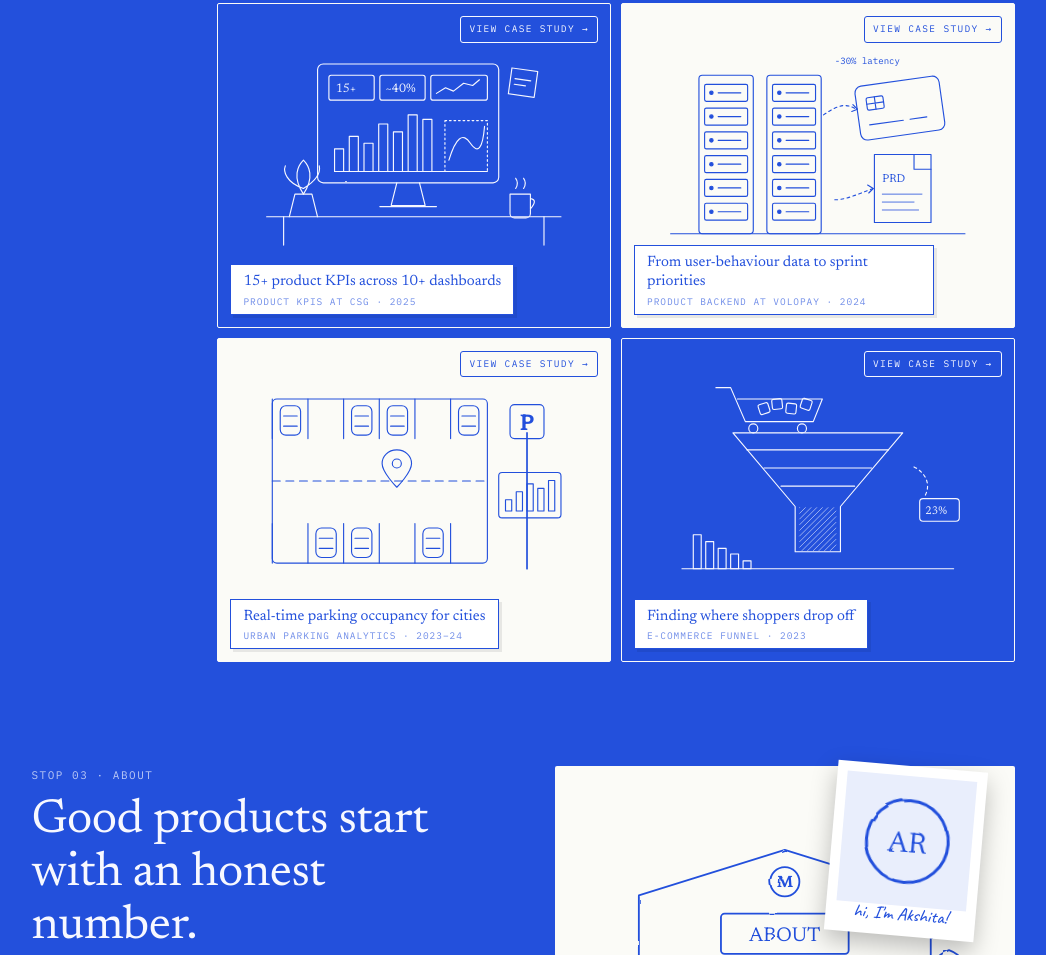
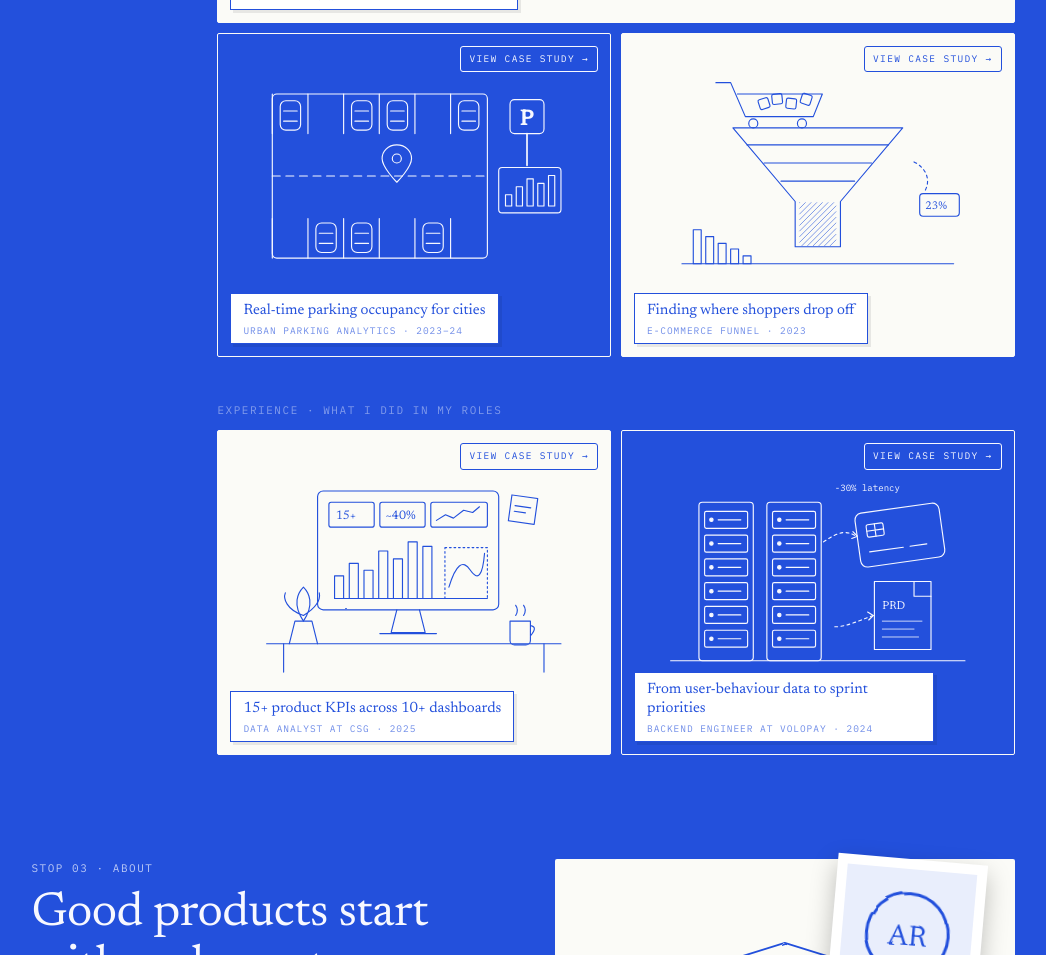
Before and after one commit to Akshita0R/Portfolio, a website: page site/index.html in a window 1280 px wide. Shown: the part 1328-2283 px from the top of the page, without its empty margins (227-1273 px from the left). Drawn offline with Linux system fonts and the light colour scheme.

Commit message:
Separate projects from experience: train shows only projects; Work splits Projects and Experience

```diff
--- a/site/assets/app.js
+++ b/site/assets/app.js
@@ -22,10 +22,13 @@
   fill("[data-name]", P.name);
   fill("[data-year]", now.getFullYear());
 
+  const projects = P.projects.filter((p) => p.type !== "experience");
+  const roles = P.projects.filter((p) => p.type === "experience");
+
   // Home panels
   $('[data-art="platform"]').innerHTML = Art.platform();
   $('[data-art="train"]').insertAdjacentHTML("beforeend", Art.train(
-    P.projects.map((p) => ({ title: p.short || p.title, scene: p.scene, href: caseUrl(p) }))
+    projects.map((p) => ({ title: p.short || p.title, scene: p.scene, href: caseUrl(p) }))
   ));
 
   const ticket = $("[data-ticket]");
@@ -74,7 +77,7 @@
     ${P.experience.map((x) => `<div class="rrow"><div><h3>${esc(x.org)}</h3><div class="rrow__role">${esc(x.role)}</div></div><div class="rrow__when">${esc(x.when)}<br>${esc(x.where)}</div>
       <ul>${x.points.map((t) => `<li>${esc(t)}</li>`).join("")}</ul></div>`).join("")}
     <h2>Projects</h2>
-    ${P.projects.filter((p) => !/ at /.test(p.title)).map((p) => `<div class="rrow"><div><h3>${esc(p.title)}</h3><div class="rrow__role">${esc(p.label)} · ${esc(p.tools)}</div></div><div class="rrow__when">${esc(p.year)}<br><a href="${caseUrl(p)}">Case study →</a></div></div>`).join("")}
+    ${projects.map((p) => `<div class="rrow"><div><h3>${esc(p.title)}</h3><div class="rrow__role">${esc(p.label)} · ${esc(p.tools)}</div></div><div class="rrow__when">${esc(p.year)}<br><a href="${caseUrl(p)}">Case study →</a></div></div>`).join("")}
     <h2>Education</h2>
     ${P.education.map((x) => `<div class="rrow"><div><h3>${esc(x.org)}</h3><div class="rrow__role">${esc(x.role)}</div></div><div class="rrow__when">${esc(x.when)}</div></div>`).join("")}
     <h2>Skills</h2>
@@ -101,20 +104,20 @@
   if (new URLSearchParams(location.search).get("mode") === "recruiter") setRecruiter(true, false);
 
   // Work cards
-  $("[data-cards]").innerHTML = P.projects
-    .map((p) => `<a class="card reveal${p.wide ? " card--wide" : ""}" href="${caseUrl(p)}" data-case="${esc(p.id)}">
+  const card = (p) => `<a class="card reveal${p.wide ? " card--wide" : ""}" href="${caseUrl(p)}" data-case="${esc(p.id)}">
       <div class="card__art">${Art.scene(p.scene)}</div>
       <span class="card__more">View case study →</span>
       <div class="card__info" aria-hidden="true">${esc(p.intro.split(". ")[0])}.
         <dl><dt>Role</dt><dd>${esc(p.role)}</dd><dt>Team</dt><dd>${esc(p.team)}</dd><dt>When</dt><dd>${esc(p.timeline)}</dd></dl>
       </div>
       <span class="card__label">${esc(p.label)}<small>${esc(p.title)} · ${esc(p.year)}</small></span>
-    </a>`)
-    .join("");
-  $("[data-cards]").addEventListener("click", (e) => {
+    </a>`;
+  $("[data-cards]").innerHTML = projects.map(card).join("");
+  $("[data-roles-cards]").innerHTML = roles.map(card).join("");
+  $$(".cards").forEach((el) => el.addEventListener("click", (e) => {
     const c = e.target.closest("[data-case]");
     if (c) track("project", c.dataset.case);
-  });
+  }));
 
   // About
   $("[data-about-title]").textContent = P.about.title;
--- a/site/assets/art.js
+++ b/site/assets/art.js
@@ -46,22 +46,25 @@ window.Art = (() => {
 
   // Home panel: inside a metro coach. Each window is a project you can open.
   const train = (windows) => {
-    const W = 1000, wy = 50, ww = 150, wh = 128;
+    const W = 1000, ww = 220, wh = 128, wy = 50, n = windows.length;
+    const gap = (W - n * ww) / (n + 1);
+    const xs = windows.map((_, i) => gap + i * (ww + gap));
     const wins = windows.map((w, i) => {
-      const x = 60 + i * 180, cx = x + ww / 2;
+      const x = xs[i], cx = x + ww / 2;
       return `<a href="${w.href}" class="art__link" aria-label="Open the ${w.title} case study">
         <rect x="${x}" y="${wy}" width="${ww}" height="${wh}" rx="12" fill="var(--panel)" />
         <rect x="${x + 8}" y="${wy + 8}" width="${ww - 16}" height="${wh - 16}" rx="8" />
         <g transform="translate(${cx} ${wy + 34})">${icons[w.scene] || ""}</g>
-        <text x="${cx}" y="${wy + 76}" text-anchor="middle" font-size="16" fill="currentColor" stroke="none" font-family="Newsreader, Georgia, serif">${w.title}</text>
+        <text x="${cx}" y="${wy + 76}" text-anchor="middle" font-size="17" fill="currentColor" stroke="none" font-family="Newsreader, Georgia, serif">${w.title}</text>
         <rect x="${cx - 32}" y="${wy + 88}" width="64" height="20" rx="10" />
         <text x="${cx}" y="${wy + 102}" text-anchor="middle" font-size="9.5" fill="currentColor" stroke="none" font-family="IBM Plex Mono, monospace" letter-spacing="1">OPEN →</text>
       </a>`;
     }).join("");
+    const poles = [gap / 2, ...xs.map((x) => x + ww + gap / 2)];
     return svg(`0 0 ${W} 300`, `
       <path d="M 0 20 H ${W} M 0 30 H ${W}" />
       ${lines(9, (i) => `<path d="M ${40 + i * 115} 30 v 10 a 6 6 0 1 0 0.1 0" />`)}
-      ${[30, 225, 405, 585, 765, 970].map((x) => `<path d="M ${x} 30 V 290" stroke-width="3" />`).join("")}
+      ${poles.map((x) => `<path d="M ${x} 30 V 290" stroke-width="3" />`).join("")}
       ${wins}
       <path d="M 30 206 h 940 a 20 20 0 0 1 0 40 h -940 a 20 20 0 0 1 0 -40 Z" />
       ${lines(10, (i) => `<path d="M ${100 + i * 90} 208 q 6 18 0 36" stroke-width="1.2" />`)}
@@ -127,7 +130,7 @@ window.Art = (() => {
     ${lines(6, (i) => `<path d="M ${50 + i * 63} 60 v 70 M ${50 + i * 63} 350 v -70" />`)}
     ${[0, 2, 3, 5].map((i) => `<rect x="${64 + i * 63}" y="72" width="36" height="52" rx="10" /><path d="M ${70 + i * 63} 90 h 24 M ${70 + i * 63} 108 h 24" />`).join("")}
     ${[1, 2, 4].map((i) => `<rect x="${64 + i * 63}" y="288" width="36" height="52" rx="10" /><path d="M ${70 + i * 63} 306 h 24 M ${70 + i * 63} 324 h 24" />`).join("")}
-    <path d="M 500 360 V 120" stroke-width="3" /><rect x="470" y="70" width="60" height="60" rx="8" />
+    <path d="M 500 186 V 130" stroke-width="3" /><rect x="470" y="70" width="60" height="60" rx="8" />
     <text x="487" y="114" font-size="38" font-weight="700" fill="currentColor" stroke="none" font-family="Newsreader, Georgia, serif">P</text>
     <path d="M 270 150 c -16 0 -26 12 -26 24 c 0 16 26 42 26 42 c 0 0 26 -26 26 -42 c 0 -12 -10 -24 -26 -24 Z" /><circle cx="270" cy="174" r="8" />
     <rect x="450" y="190" width="110" height="80" rx="6" />
--- a/site/assets/content.js
+++ b/site/assets/content.js
@@ -90,8 +90,9 @@ window.PORTFOLIO = {
     },
     {
       id: "kpi-dashboards",
-      short: "CSG KPIs",
-      title: "Product KPIs at CSG",
+      type: "experience",
+      short: "CSG",
+      title: "Data Analyst at CSG",
       label: "15+ product KPIs across 10+ dashboards",
       scene: "dashboard",
       year: "2025",
@@ -110,8 +111,9 @@ window.PORTFOLIO = {
     },
     {
       id: "fintech-backend",
+      type: "experience",
       short: "Volopay",
-      title: "Product Backend at Volopay",
+      title: "Backend Engineer at Volopay",
       label: "From user-behaviour data to sprint priorities",
       scene: "server",
       year: "2024",
--- a/site/assets/styles.css
+++ b/site/assets/styles.css
@@ -150,6 +150,9 @@ main { margin-left: var(--side); padding: 76px var(--gutter) 0; }
 @media (max-width: 980px) { .work { grid-template-columns: 1fr; } .work__head { position: static; } }
 @media (max-width: 640px) { .cards { grid-template-columns: 1fr; } .card__info { display: none; } }
 
+.work__sub { margin-top: 44px; }
+.cards--roles .card { min-height: 240px; }
+
 /* about */
 .about { display: grid; grid-template-columns: minmax(0, 1fr) minmax(0, 1fr); gap: clamp(24px, 5vw, 64px); align-items: start; }
 .about__text { max-width: 520px; }
--- a/site/index.html
+++ b/site/index.html
@@ -59,7 +59,12 @@
           <p class="kicker">Stop 02</p>
           <h2>Selected<br />Work.</h2>
         </div>
-        <div class="cards" data-cards></div>
+        <div>
+          <p class="kicker">Projects</p>
+          <div class="cards" data-cards></div>
+          <p class="kicker work__sub">Experience · what I did in my roles</p>
+          <div class="cards cards--roles" data-roles-cards></div>
+        </div>
       </div>
     </section>
 
```
Also changed, not shown: site/case.html (+4 -3 lines).
